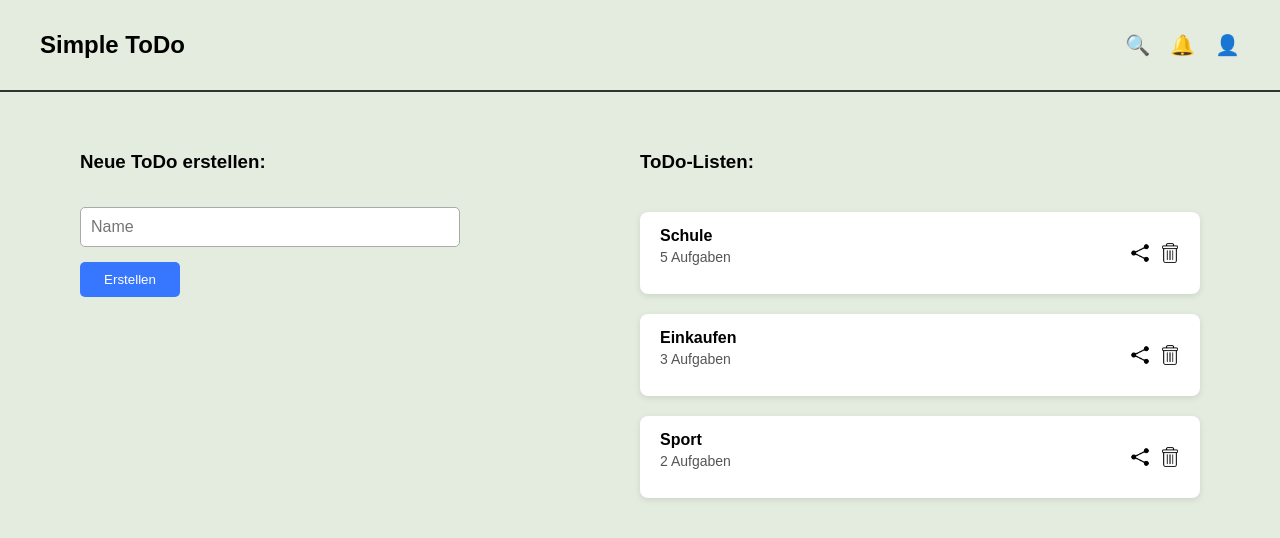
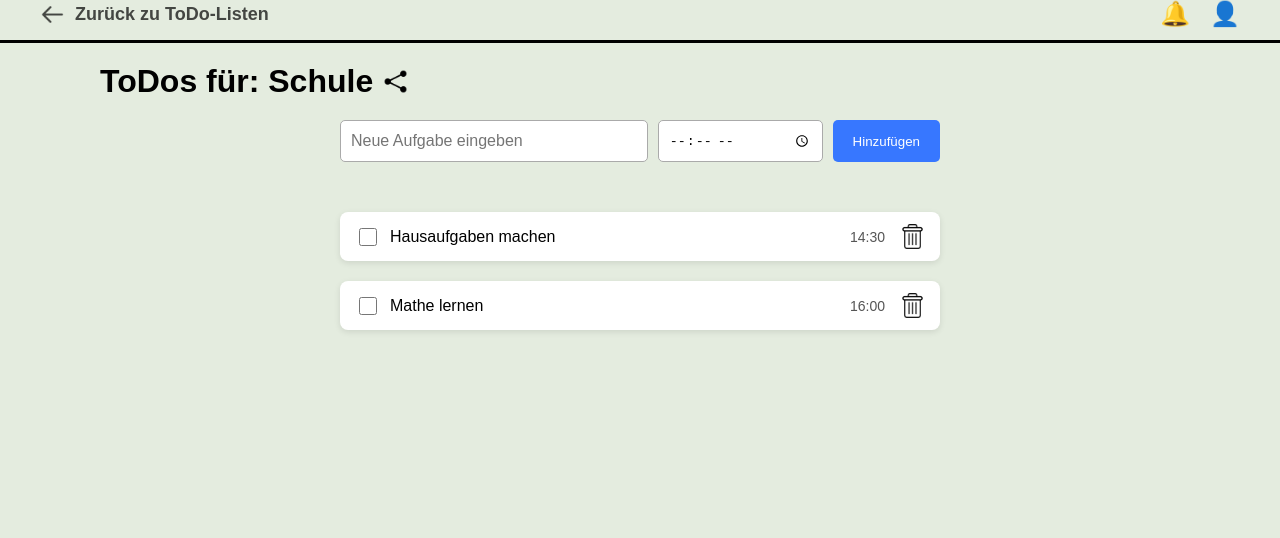
Before and after one commit to ilahimohamed7-ui/ToDo-App, a React (Vite) app in the folder ToDo-App/: page / in a window 1280 px wide. Shown: the top 538 px of the page. Built offline with nearby package versions, Linux system fonts and the light colour scheme.

Commit message:
Aufgaben Seite fertig gestellt

```diff
--- a/ToDo-App/src/App.jsx
+++ b/ToDo-App/src/App.jsx
@@ -2,12 +2,13 @@ import { BrowserRouter, Routes, Route } from "react-router-dom";
 import Login from "./pages/Login/Login.jsx";
 import Register from "./pages/Register/Register.jsx";
 import Home from "./pages/Home/Home";
+import ToDos from "./pages/ToDos/ToDos.jsx";
 
 export default function App() {
   return (
     <BrowserRouter>
       <Routes>
-        <Route path="/" element={<Home />} />
+        <Route path="/" element={<ToDos />} />
         <Route path="/register" element={<Register />} />
       </Routes>
     </BrowserRouter>
--- a/ToDo-App/src/pages/Home/Home.css
+++ b/ToDo-App/src/pages/Home/Home.css
@@ -19,7 +19,7 @@ body {
   justify-content: space-between;
   align-items: center;
   padding: 15px 40px;
-  border-bottom: 2px solid #333;
+  border-bottom: 3px solid #333;
 }
 
 .home-title {
--- a/ToDo-App/src/pages/ToDos/ToDos.css
+++ b/ToDo-App/src/pages/ToDos/ToDos.css
@@ -0,0 +1,166 @@
+/* =========================================
+   Allgemeines Layout
+========================================= */
+.todos-container {
+  max-width: 1200px;     /* maximale Breite */
+  margin: 0 auto;        /* zentriert den Inhalt */
+  padding: 40px 40px;    /* etwas Abstand zum Rand */
+  background-color: #e4ecdf;
+  min-height: 100vh;
+  display: flex;
+  flex-direction: column;
+  gap: 30px;
+  width: 100%;
+}
+
+
+/* =========================================
+   Header-Bereich
+========================================= */
+.todos-header {
+  width: 100vw;
+  position: relative;
+  left: 50%;
+  transform: translateX(-50%);
+  display: flex;
+  flex-direction: column;
+  gap: 12px;
+}
+
+
+.todos-topbar {
+  display: flex;
+  justify-content: space-between;
+  align-items: center;
+  padding: 0 40px;
+  width: 100%;
+  box-sizing: border-box;
+}
+
+
+.back-section {
+  display: flex;
+  align-items: center;
+  gap: 10px;
+  opacity: 0.7;
+}
+
+.back-title {
+  font-size: 18px;
+  margin: 0;
+}
+
+.header-icons {
+  display: flex;
+  gap: 20px; /* Abstand zwischen Glocke und Profil */
+  font-size: 24px;
+  cursor: pointer;
+}
+
+.header-divider {
+  border: none;
+  border-top: 3px solid #000;
+  width: 100%;       /* passt sich Container an */
+  margin: 0;
+
+}
+
+/* Zweite Zeile (Titel + Share-Icon) */
+.todos-titlebar {
+  display: flex;
+  align-items: center;
+  gap: 10px;
+  margin-top: 8px;
+  margin-left: 100px;
+}
+
+.todos-titlebar h1 {
+  margin: 0;
+}
+
+.icon-btn {
+  width: 25px;
+  height: 25px;
+  cursor: pointer;
+}
+
+.icon-btn:hover {
+  opacity: 0.7;
+}
+
+/* =========================================
+   Eingabebereich
+========================================= */
+.todos-input-section {
+  display: flex;
+  gap: 10px;
+  max-width: 600px;
+  margin: 20px auto 0 auto;  /* zentriert unter der Überschrift */
+}
+
+.todos-input {
+  flex: 2;
+  padding: 10px;
+  border-radius: 5px;
+  border: 1px solid #aaa;
+  font-size: 16px;
+}
+
+.todos-time-input {
+  flex: 1;
+  padding: 10px;
+  border-radius: 5px;
+  border: 1px solid #aaa;
+}
+
+.todos-add-btn {
+  padding: 10px 20px;
+  background-color: #3777ff;
+  color: white;
+  border: none;
+  border-radius: 5px;
+  cursor: pointer;
+}
+
+/* =========================================
+   Aufgabenliste
+========================================= */
+.todos-list {
+  display: flex;
+  flex-direction: column;
+  gap: 20px;
+  max-width: 600px;
+  margin: 50px auto 0 auto;  /* zentriert unter dem Eingabebereich */
+}
+
+.todo-item {
+  display: flex;
+  justify-content: space-between;
+  align-items: center;
+  background-color: white;
+  padding: 12px 15px;
+  border-radius: 8px;
+  box-shadow: 0 2px 6px rgba(0, 0, 0, 0.1);
+}
+
+.todo-left {
+  display: flex;
+  align-items: center;
+  gap: 10px;
+}
+
+.todo-checkbox {
+  width: 18px;
+  height: 18px;
+}
+
+.todo-right {
+  display: flex;
+  align-items: center;
+  gap: 15px;
+}
+
+.todo-time {
+  font-size: 14px;
+  color: #555;
+}
--- a/ToDo-App/src/pages/ToDos/ToDos.jsx
+++ b/ToDo-App/src/pages/ToDos/ToDos.jsx
@@ -0,0 +1,69 @@
+import "./ToDos.css";
+import shareIcon from "../../assets/share.png";
+import deleteIcon from "../../assets/delete.png";
+import backIcon from "../../assets/back.png";
+
+export default function ToDos() {
+  return (
+    <div>
+      <header className="todos-header">
+        {/* Obere Leiste */}
+        <div className="todos-topbar">
+          <div className="back-section">
+            <img src={backIcon} alt="Zurück" className="icon-btn" />
+            <h2 className="back-title">Zurück zu ToDo-Listen</h2>
+          </div>
+
+          <div className="header-icons">
+            <span>🔔</span>
+            <span>👤</span>
+          </div>
+        </div>
+
+        <hr className="header-divider" />
+
+        {/* Titelzeile */}
+        <div className="todos-titlebar">
+          <h1>ToDos für: Schule</h1>
+          <img src={shareIcon} alt="Teilen" className="icon-btn" />
+        </div>
+      </header>
+
+      {/* Eingabebereich */}
+      <div className="todos-input-section">
+        <input
+          type="text"
+          placeholder="Neue Aufgabe eingeben"
+          className="todos-input"
+        />
+        <input type="time" className="todos-time-input" />
+        <button className="todos-add-btn">Hinzufügen</button>
+      </div>
+
+      {/* Aufgabenliste */}
+      <div className="todos-list">
+        <div className="todo-item">
+          <div className="todo-left">
+            <input type="checkbox" className="todo-checkbox" />
+            <span>Hausaufgaben machen</span>
+          </div>
+          <div className="todo-right">
+            <span className="todo-time">14:30</span>
+            <img src={deleteIcon} alt="Löschen" className="icon-btn" />
+          </div>
+        </div>
+
+        <div className="todo-item">
+          <div className="todo-left">
+            <input type="checkbox" className="todo-checkbox" />
+            <span>Mathe lernen</span>
+          </div>
+          <div className="todo-right">
+            <span className="todo-time">16:00</span>
+            <img src={deleteIcon} alt="Löschen" className="icon-btn" />
+          </div>
+        </div>
+      </div>
+    </div>
+  );
+}
```
Also changed, not shown: ToDo-App/src/assets/back.png (added).
